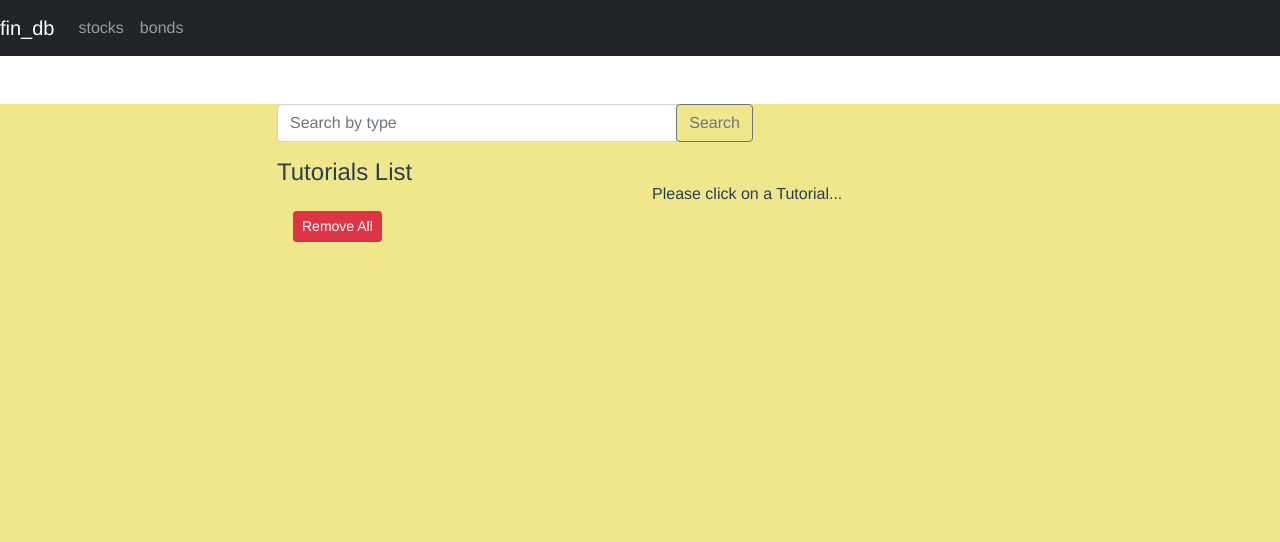
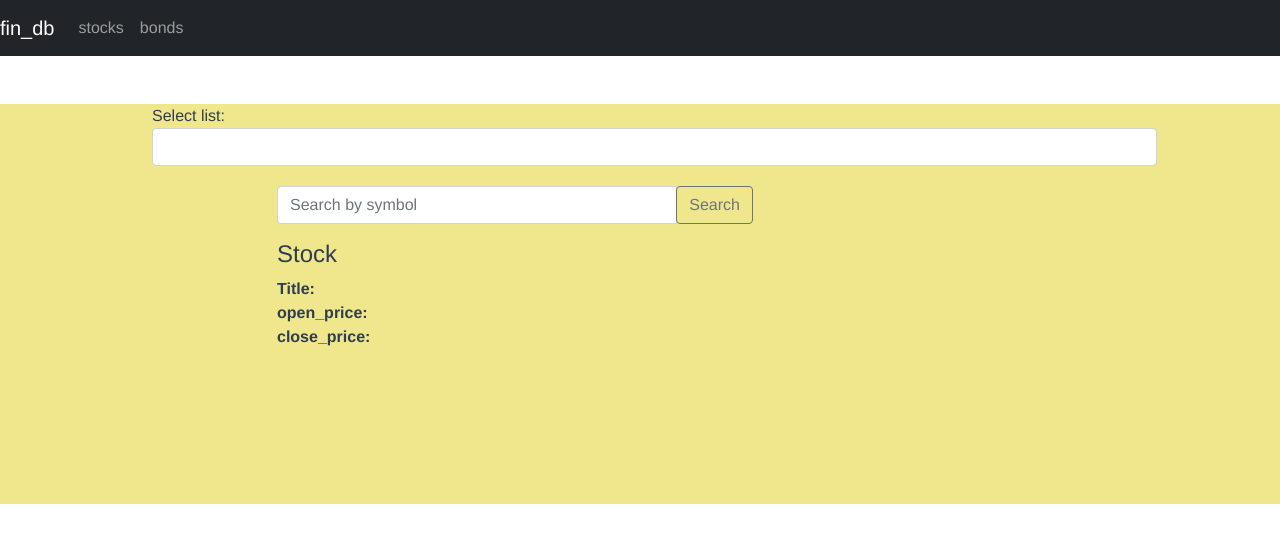
Before and after one commit to Zxiro/finance-database, a Vue app in the folder app/fin-db/: page / in a window 1280 px wide. Shown: the top 542 px of the page. Built offline with nearby package versions, Linux system fonts and the light colour scheme; the HTML template or start-up script is replaced by a standard one.

Commit message:
Fixing front-end route

```diff
--- a/app/fin-db/src/App.vue
+++ b/app/fin-db/src/App.vue
@@ -12,7 +12,7 @@
       </div>
     </nav>
     <div class="container-fluid mt-5">
-      <router-view />
+      <router-view /> <!-- Decide which component show in this part -->
     </div>
   </div>
 </template>
--- a/app/fin-db/src/components/BondPage.vue
+++ b/app/fin-db/src/components/BondPage.vue
@@ -8,7 +8,6 @@
           class="form-control"
           id="stock-symbol"
           required
-          v-model="tutorial.stock_symbol"
           name="title"
         />
       </div>
--- a/app/fin-db/src/components/HomePage.vue
+++ b/app/fin-db/src/components/ListPage.vue
@@ -1,18 +1,46 @@
 <template>
+  <div id="type_selector" class="form-group">
+    <label for="type">Select list:</label>
+    <select class="form-control" v-model="type">
+      <option>stock</option>
+      <option>bond</option>
+      <option>enterprise</option>
+      <option>option</option>
+      <option>future</option>
+    </select>
+  </div>
+  <div v-if="type" class="container-fluid mt-5">
+    <router-view></router-view>
+  </div>
   <div class="list row">
     <div class="col-md-8">
       <div class="input-group mb-3">
-        <input type="text" class="form-control" placeholder="Search by type"
+        <input type="text" class="form-control" placeholder="Search by symbol"
           v-model="stock_symbol"/>
         <div class="input-group-append">
           <button class="btn btn-outline-secondary" type="button"
-            @click="retrieveStocks()">
+            @click="retrieveStocks(stock_symbol)">
             Search
           </button>
         </div>
       </div>
     </div>
+
     <div class="col-md-6">
+      <h4>Stock</h4>
+      <div>
+        <label><strong>Title:</strong></label> {{ stock.stock_symbol }}
+      </div>
+      <div>
+        <label><strong>open_price:</strong></label> {{ stock.open_price }}
+      </div>
+      <div>
+        <label><strong>close_price:</strong></label> {{ stock.close_price }}
+      </div>
+      <!--router-link :to="'/stocks/' + stock.stock_symbol" class="badge badge-warning">Edit</router-link-->
+    </div>
+
+    <!-- div class="col-md-6">
       <h4>Tutorials List</h4>
       <ul class="list-group">
         <li class="list-group-item"
@@ -29,26 +57,8 @@
         Remove All
       </button>
     </div>
-    <div class="col-md-6">
-      <div v-if="currentTutorial">
-        <h4>Tutorial</h4>
-        <div>
-          <label><strong>Title:</strong></label> {{ currentTutorial.title }}
-        </div>
-        <div>
-          <label><strong>Description:</strong></label> {{ currentTutorial.description }}
-        </div>
-        <div>
-          <label><strong>Status:</strong></label> {{ currentTutorial.published ? "Published" : "Pending" }}
-        </div>
 
-        <router-link :to="'/tutorials/' + currentTutorial.id" class="badge badge-warning">Edit</router-link>
-      </div>
-      <div v-else>
-        <br />
-        <p>Please click on a Tutorial...</p>
-      </div>
-    </div>
+    </div-->
   </div>
 </template>
 
@@ -56,18 +66,19 @@
 import findataservice from "../services/findataservice";
 
 export default {
-  name: "tutorials-list",
+  name: "list",
   data() {
     return {
+      type: "",
       stock: [],
       stock_symbol: ""
     };
   },
   methods: {
-    retrieveStocks() {
-      findataservice.getbysymbol(this.stock_symbol)
+    retrieveStocks(stock_symbol) {
+      findataservice.getbysymbol(stock_symbol)
         .then(response => {
-          this.stock = response.data;
+          this.stock = response.data[0];
           console.log(response.data);
         })
         .catch(e => {
@@ -123,4 +134,13 @@ export default {
   max-width: 750px;
   margin: auto;
 }
+#type_selector{
+  margin-bottom: 20px;
+  max-width: 80%;
+  margin-left: 140px;
+}
+.container-fluid {
+  height: 50%;
+
+}
 </style>
--- a/app/fin-db/src/components/StockPage.vue
+++ b/app/fin-db/src/components/StockPage.vue
@@ -41,7 +41,6 @@
                 />
             </div>
           </div>
-
           <button @click="saveStock" class="btn btn-success">Submit</button> <!-- create and save new stock table-->
         </form>
       </div>
--- a/app/fin-db/src/services/findataservice.js
+++ b/app/fin-db/src/services/findataservice.js
@@ -5,8 +5,7 @@ class findataservice{
       return http.post("/stocks", data);
     }
     getbysymbol(stock_symbol){
-      return http.get(`/stocks/${stock_symbol}`);
+      return http.get(`stocks/${stock_symbol}`);
     }
 }
-
 export default new findataservice();
```
Also changed, not shown: app/fin-db/src/router.js (+7 -1 lines), app/fin-db/src/components/StockSearch.vue (added).
